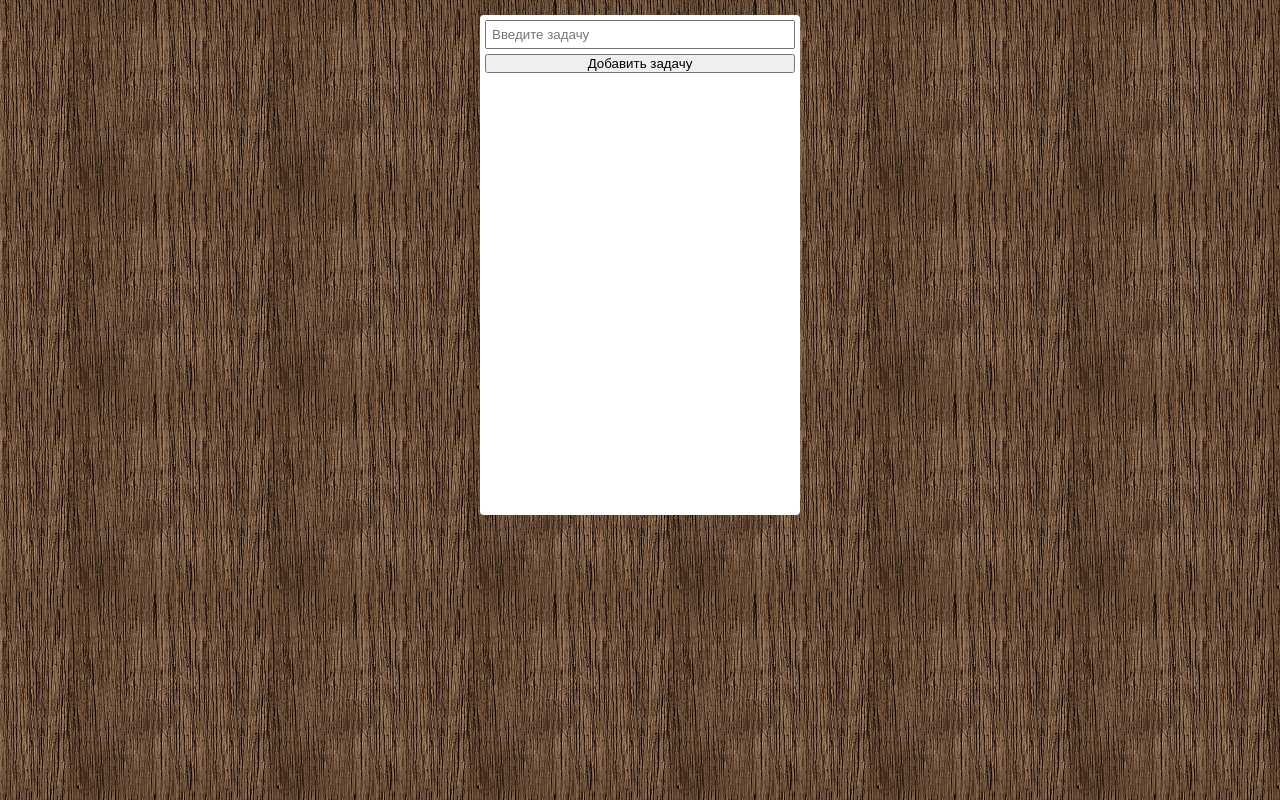
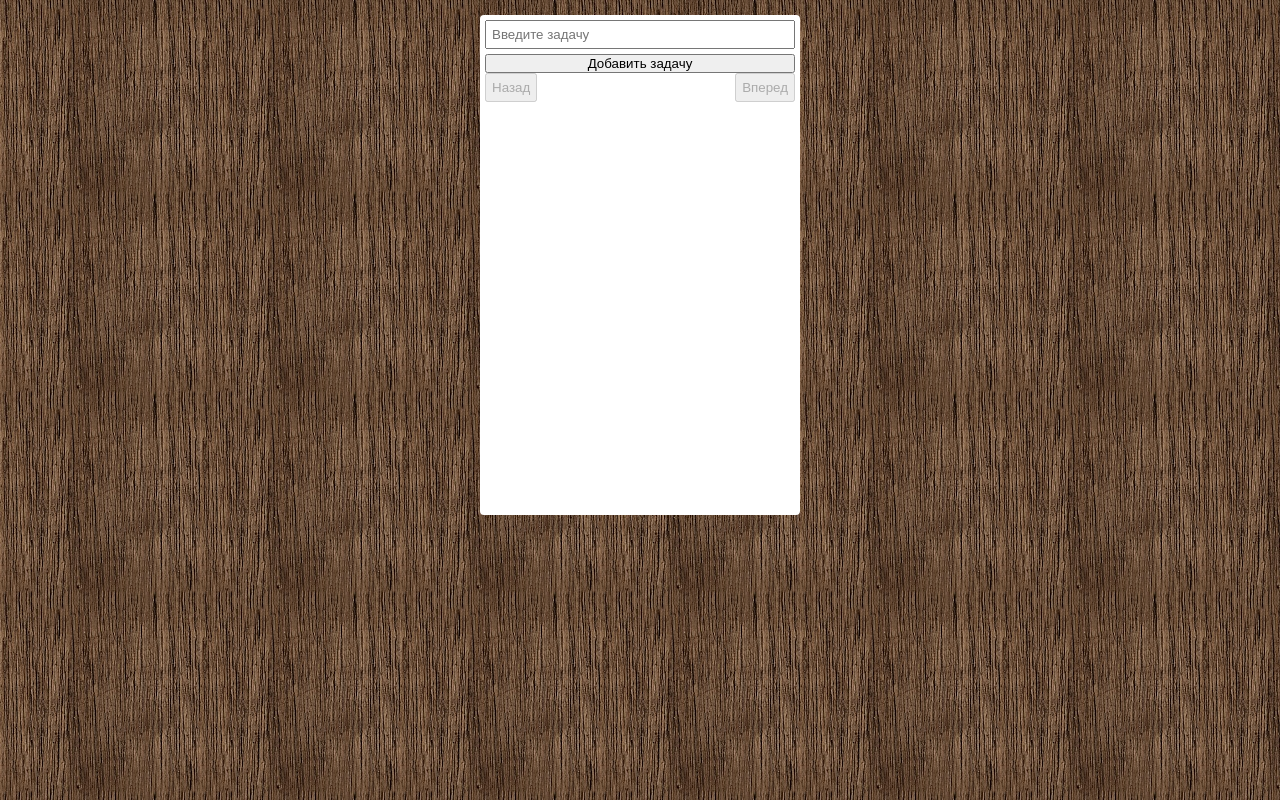
Before and after one commit to yuvmironov/kt, a Vue app: page /#/ in a window 1280 px wide. Built offline with nearby package versions, Linux system fonts and the light colour scheme; what vuefire would draw is missing.

Commit message:
Пагинация на одном виде

```diff
--- a/src/components/List.vue
+++ b/src/components/List.vue
@@ -1,16 +1,16 @@
 <template>
   <div class="List">
     <NewTask/>
-    <div class="List-Item" v-for="(item, index) in listTasks" :key="index">
+    <div class="List-Item" v-for="(item, index) in paginatedData" :key="index">
       <input type="checkbox" :checked=item.resolve :disabled=item.resolve v-on:change='finishedTask(item.id)'>
       <p class="List-Task" :class="{ 'List-Task_Resolve': item.resolve }" >{{ item.task }}</p>
       <span class="List-Edit" v-on:click='editElement(item.id)'>.</span>
       <span class="List-Delete" v-on:click='deleteElement(item.id)'></span>
     </div>
-    <!-- <div class="List-ButtonBlock">
-      <button class="List-Button" :disabled="numberPage === 0" v-on:click="prevPage">Назад</button>
-      <button class="List-Button" :disabled="numberPage >= pageCount -1" v-on:click="nextPage">Вперед</button>
-    </div> -->
+    <div class="List-ButtonBlock">
+      <button class="List-Button" :disabled="namberPage === 0" v-on:click="prevPage">Назад</button>
+      <button class="List-Button" :disabled="namberPage >= pageCount -1" v-on:click="nextPage">Вперед</button>
+    </div>
   </div>
 </template>
 
@@ -89,9 +89,17 @@ export default {
   components: {
     NewTask
   },
+  props: {
+    size: {
+      type: Number,
+      required: false,
+      default: 10
+    }
+  },
   data () {
     return {
-      listTasks: []
+      listTasks: [],
+      namberPage: 0
     }
   },
   firestore: {
@@ -114,6 +122,26 @@ export default {
         .catch(e => {
           alert('Не удалось обновить задачу')
         })
+    },
+    nextPage () {
+      this.namberPage++
+    },
+    prevPage () {
+      this.namberPage--
+    }
+  },
+  computed: {
+    pageCount () {
+      let l, s
+      l = this.listTasks.length
+      s = this.size
+      return Math.ceil(l / s)
+    },
+    paginatedData () {
+      let start, end
+      start = this.namberPage * this.size
+      end = start + this.size
+      return this.listTasks.slice(start, end)
     }
   }
 }
```
